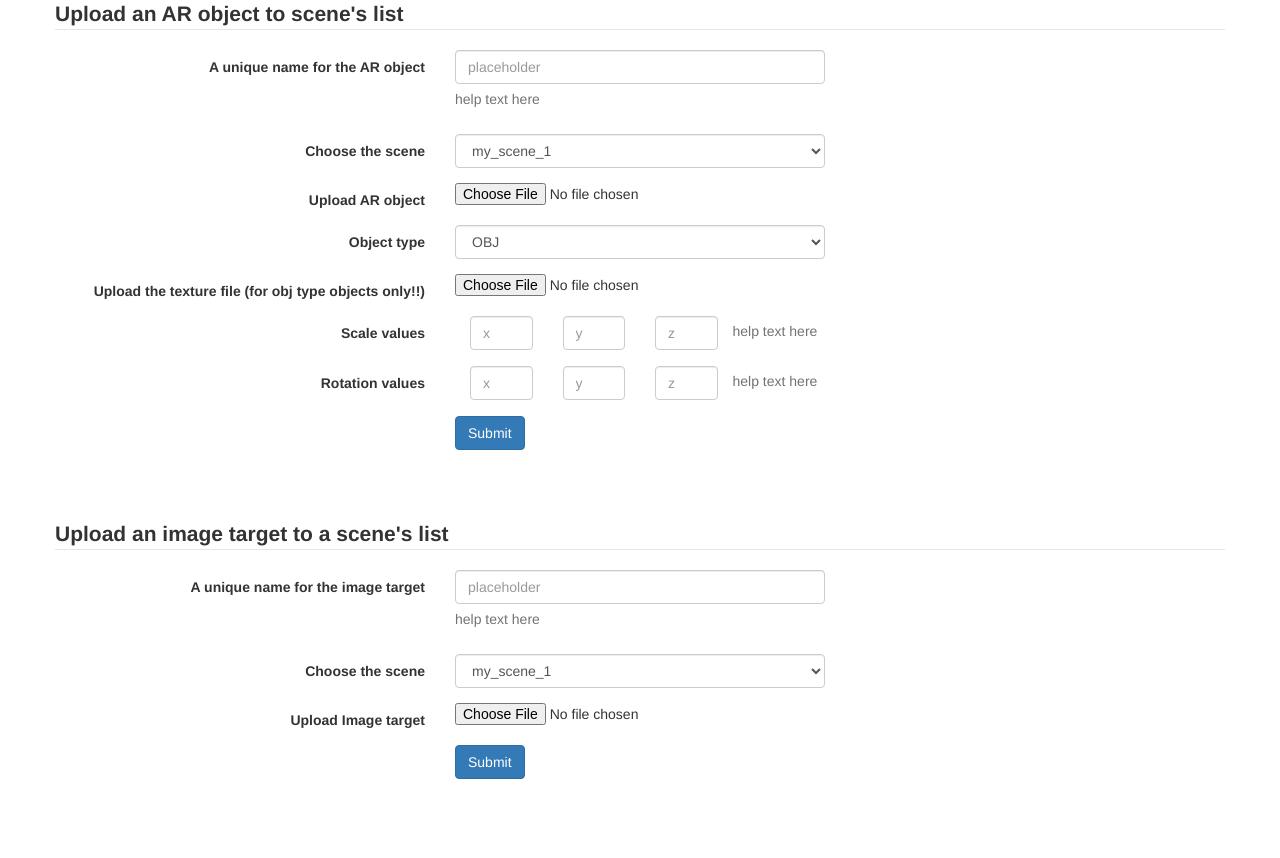
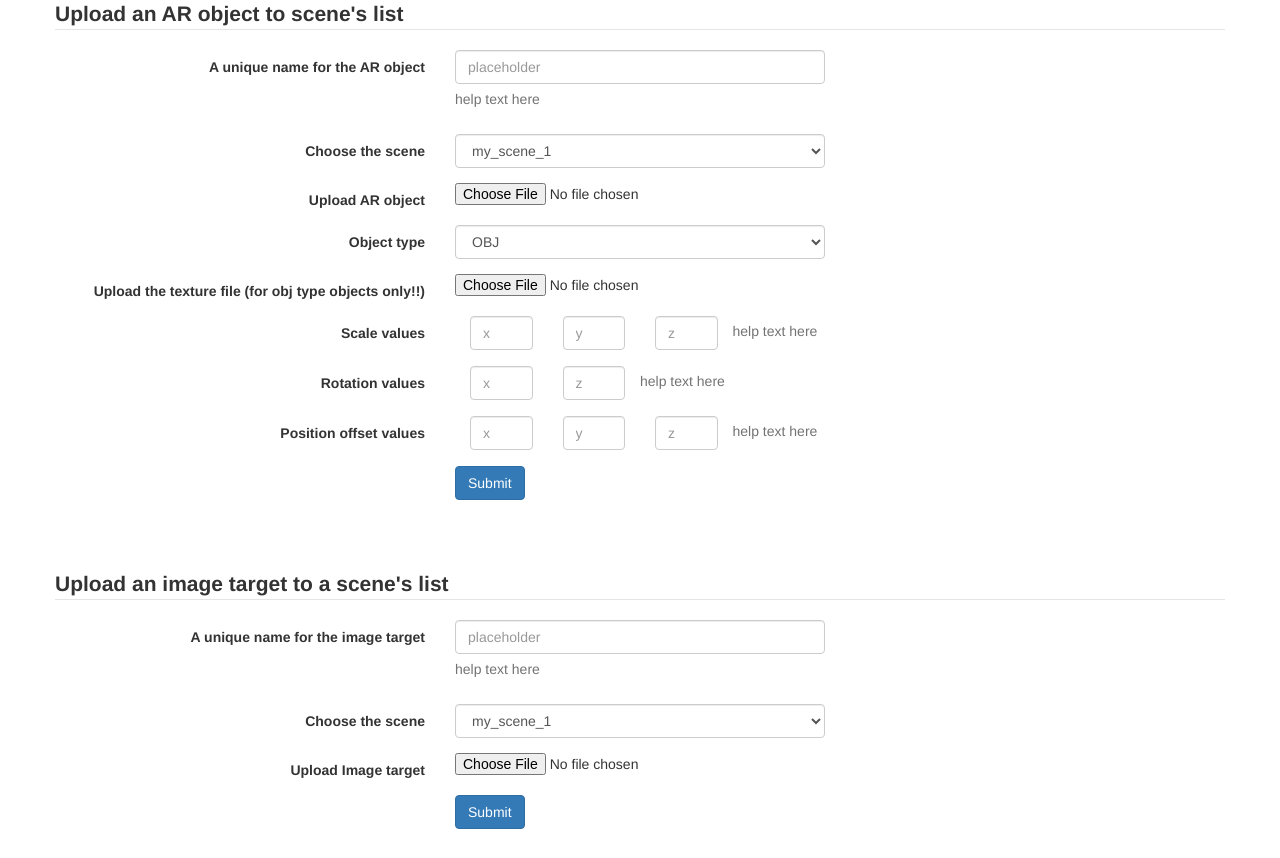
Before and after one commit to shiva-reddy/arify-django-app, a Django app: page / in a window 1280 px wide. Shown: the part 319-1177 px from the top of the page. Before the commit the page ends 1098 px from the top, so only its background shows below. Run offline with Django 3.2, Linux system fonts and the light colour scheme; data comes from the database, SQL or seed files in the repository; some libraries are stand-ins or nearby versions.

Commit message:
position added

```diff
--- a/arify_app/templates/arify_app/index.html
+++ b/arify_app/templates/arify_app/index.html
@@ -128,14 +128,29 @@
                                 <input name="rot_x" type="text" placeholder="x" class="form-control input-md">
                           </div>
                           <div class="col-md-3">
-                                <input name="rot_y" type="text" placeholder="y" class="form-control input-md">
-                          </div>
-                          <div class="col-md-3">
                                 <input name="rot_z" type="text" placeholder="z" class="form-control input-md">
                           </div>
                         <span class="help-block">help text here</span>
                       </div>
                     </div>
+
+                    <!-- Position offset values-->
+                    <div class="form-group">
+                      <label class="col-md-4 control-label">Position offset values</label>
+                      <div class="col-md-4">
+                          <div class="col-md-3">
+                                <input name="pos_offset_x" type="text" placeholder="x" class="form-control input-md">
+                          </div>
+                          <div class="col-md-3">
+                                <input name="pos_offset_y" type="text" placeholder="y" class="form-control input-md">
+                          </div>
+                          <div class="col-md-3">
+                                <input name="pos_offset_z" type="text" placeholder="z" class="form-control input-md">
+                          </div>
+                        <span class="help-block">help text here</span>
+                      </div>
+                    </div>
+
 
                     <!-- Button -->
                     <div class="form-group">
--- a/arify_app/views.py
+++ b/arify_app/views.py
@@ -58,7 +58,7 @@ def add_ar_object(request):
             scale_y = getOrDefault(request.POST.get('scale_y'), 0.5)
             scale_z = getOrDefault(request.POST.get('scale_z'), 0.5)
             rot_x = getOrDefault(request.POST.get('rot_x'), 0.0)
-            rot_y = getOrDefault(request.POST.get('rot_y'), 0.0)
+            rot_y = 0.0
             rot_z = getOrDefault(request.POST.get('rot_z'), 0.0)
             pos_offset_x = getOrDefault(request.POST.get('pos_offset_x'), 0.0)
             pos_offset_y = getOrDefault(request.POST.get('pos_offset_y'), 0.0)
```
